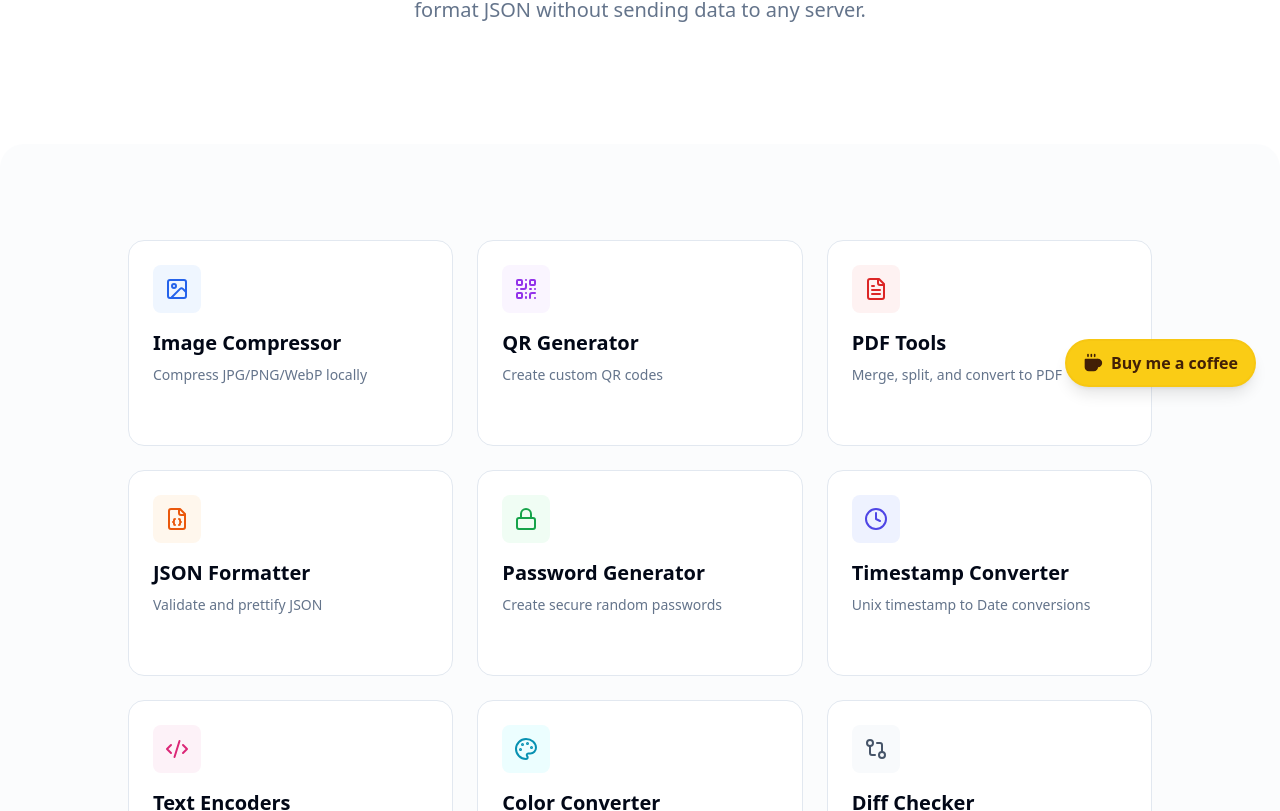
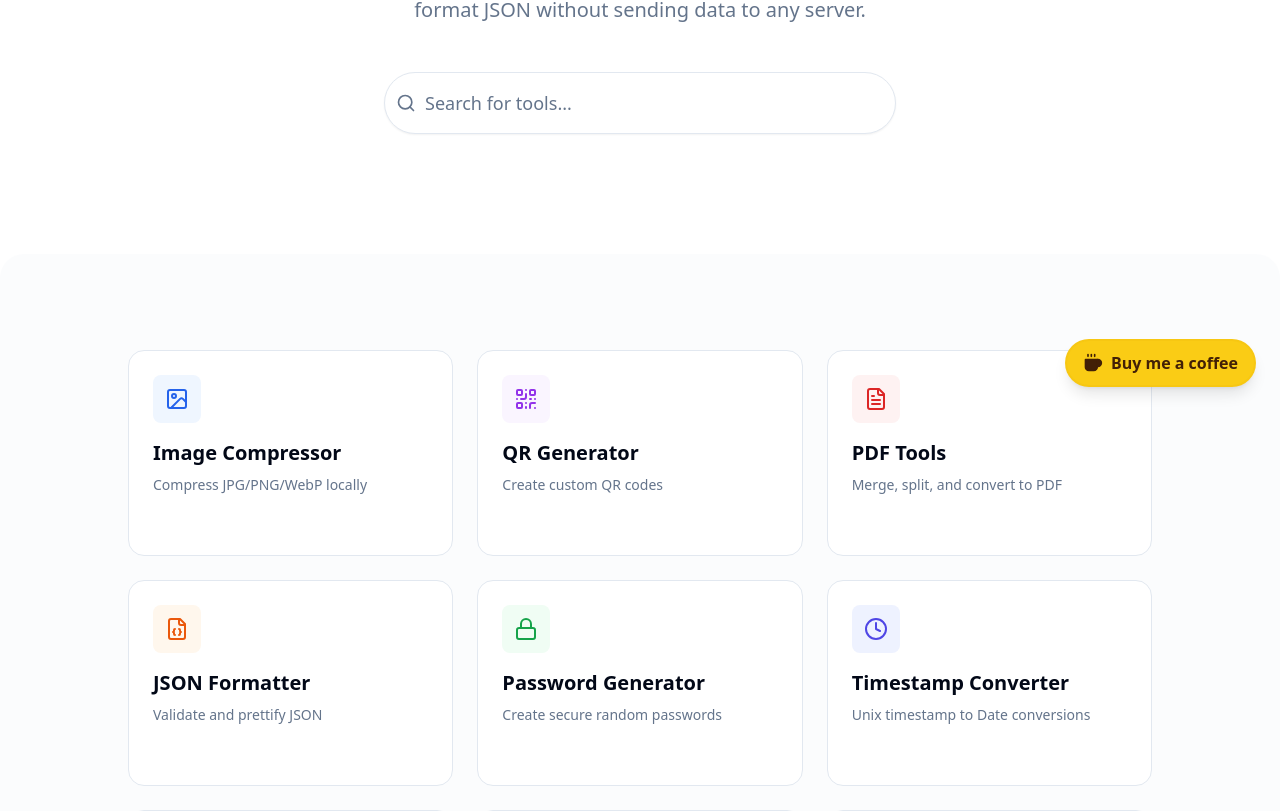
Before and after one commit to Ashjdghfjj/PureTool, a React (Vite) app: page / in a window 1280 px wide. Shown: the part 389-1200 px from the top of the page. Built offline with nearby package versions, Linux system fonts and the light colour scheme.

Commit message:
chore: add MIT license

```diff
--- a/package.json
+++ b/package.json
@@ -3,6 +3,8 @@
   "private": true,
   "version": "0.1.0",
   "type": "module",
+  "author": "Ashjdghfjj",
+  "license": "MIT",
   "scripts": {
     "dev": "vite",
     "build": "tsc && vite build",
--- a/src/pages/Home.tsx
+++ b/src/pages/Home.tsx
@@ -1,11 +1,109 @@
 import { Link } from 'react-router-dom';
-import { Image, Shield, Zap, Lock, FileJson, ArrowRight, QrCode, FileText, Clock, Code2, Palette, GitCompare } from 'lucide-react';
+import { Image, Shield, Zap, Lock, FileJson, ArrowRight, QrCode, FileText, Clock, Code2, Palette, GitCompare, Search } from 'lucide-react';
 import { useTranslation } from 'react-i18next';
+import { useState } from 'react';
 import SEO from '@/components/SEO';
 import { MobileDonation } from '@/components/Donation';
 
 export default function Home() {
   const { t } = useTranslation();
+  const [searchQuery, setSearchQuery] = useState('');
+
+  const tools = [
+    {
+      id: 'imageCompressor',
+      path: '/image-compressor',
+      icon: Image,
+      color: 'blue',
+      title: t('home.tools.imageCompressor.title'),
+      desc: t('home.tools.imageCompressor.desc')
+    },
+    {
+      id: 'qrGenerator',
+      path: '/qr-generator',
+      icon: QrCode,
+      color: 'purple',
+      title: t('home.tools.qrGenerator.title'),
+      desc: t('home.tools.qrGenerator.desc')
+    },
+    {
+      id: 'pdfTools',
+      path: '/pdf-tools',
+      icon: FileText,
+      color: 'red',
+      title: t('home.tools.pdfTools.title'),
+      desc: t('home.tools.pdfTools.desc')
+    },
+    {
+      id: 'jsonFormatter',
+      path: '/json-formatter',
+      icon: FileJson,
+      color: 'orange',
+      title: t('home.tools.jsonFormatter.title'),
+      desc: t('home.tools.jsonFormatter.desc')
+    },
+    {
+      id: 'passwordGenerator',
+      path: '/password-generator',
+      icon: Lock,
+      color: 'green',
+      title: t('home.tools.passwordGenerator.title'),
+      desc: t('home.tools.passwordGenerator.desc')
+    },
+    {
+      id: 'timestamp',
+      path: '/timestamp',
+      icon: Clock,
+      color: 'indigo',
+      title: t('home.tools.timestamp.title'),
+      desc: t('home.tools.timestamp.desc')
+    },
+    {
+      id: 'encoders',
+      path: '/encoders',
+      icon: Code2,
+      color: 'pink',
+      title: t('home.tools.encoders.title'),
+      desc: t('home.tools.encoders.desc')
+    },
+    {
+      id: 'color',
+      path: '/color',
+      icon: Palette,
+      color: 'cyan',
+      title: t('home.tools.color.title'),
+      desc: t('home.tools.color.desc')
+    },
+    {
+      id: 'diff',
+      path: '/diff',
+      icon: GitCompare,
+      color: 'slate',
+      title: t('home.tools.diff.title'),
+      desc: t('home.tools.diff.desc')
+    }
+  ];
+
+  const filteredTools = tools.filter(tool =>
+    tool.title.toLowerCase().includes(searchQuery.toLowerCase()) ||
+    tool.desc.toLowerCase().includes(searchQuery.toLowerCase())
+  );
+
+  const getColorClasses = (color: string) => {
+    const colors: Record<string, string> = {
+      blue: 'bg-blue-50 text-blue-600 group-hover:bg-blue-100',
+      purple: 'bg-purple-50 text-purple-600 group-hover:bg-purple-100',
+      red: 'bg-red-50 text-red-600 group-hover:bg-red-100',
+      orange: 'bg-orange-50 text-orange-600 group-hover:bg-orange-100',
+      green: 'bg-green-50 text-green-600 group-hover:bg-green-100',
+      indigo: 'bg-indigo-50 text-indigo-600 group-hover:bg-indigo-100',
+      pink: 'bg-pink-50 text-pink-600 group-hover:bg-pink-100',
+      cyan: 'bg-cyan-50 text-cyan-600 group-hover:bg-cyan-100',
+      slate: 'bg-slate-50 text-slate-600 group-hover:bg-slate-100'
+    };
+    return colors[color] || colors.blue;
+  };
+
   return (
     <div className="flex flex-col gap-10">
       <SEO
@@ -19,19 +117,39 @@ export default function Home() {
         <p className="max-w-[750px] text-lg text-muted-foreground sm:text-xl leading-relaxed">
           {t('home.subtitle')}
         </p>
+
+        {/* Search Bar */}
+        <div className="w-full max-w-lg relative mt-8">
+          <div className="absolute inset-y-0 left-0 pl-3 flex items-center pointer-events-none">
+            <Search className="h-5 w-5 text-muted-foreground" />
+          </div>
+          <input
+            type="text"
+            className="block w-full pl-10 pr-3 py-4 border border-input rounded-full leading-5 bg-background placeholder-muted-foreground focus:outline-none focus:ring-2 focus:ring-primary focus:border-primary sm:text-lg shadow-sm"
+            placeholder={t('home.searchPlaceholder')}
+            value={searchQuery}
+            onChange={(e) => setSearchQuery(e.target.value)}
+          />
+        </div>
       </section>
 
-      <section id="tools" className="container py-8 md:py-12 lg:py-24 bg-muted/30 rounded-3xl">
+      <section id="tools" className="container py-8 md:py-12 lg:py-24 bg-muted/30 rounded-3xl min-h-[400px]">
+        {filteredTools.length > 0 ? (
           <div className="mx-auto grid justify-center gap-6 sm:grid-cols-2 md:max-w-[64rem] md:grid-cols-3">
-           <Link to="/image-compressor" className="group relative overflow-hidden rounded-2xl border bg-background p-6 hover:shadow-lg hover:border-primary/50 transition-all duration-300">
+            {filteredTools.map((tool) => (
+              <Link
+                key={tool.id}
+                to={tool.path}
+                className="group relative overflow-hidden rounded-2xl border bg-background p-6 hover:shadow-lg hover:border-primary/50 transition-all duration-300"
+              >
                 <div className="flex flex-col justify-between h-full">
                   <div>
-                <div className="mb-4 inline-flex p-3 rounded-lg bg-blue-50 text-blue-600 group-hover:bg-blue-100 transition-colors">
-                  <Image className="h-6 w-6" />
+                    <div className={`mb-4 inline-flex p-3 rounded-lg transition-colors ${getColorClasses(tool.color)}`}>
+                      <tool.icon className="h-6 w-6" />
                     </div>
-                <h3 className="font-bold text-xl mb-2">{t('home.tools.imageCompressor.title')}</h3>
+                    <h3 className="font-bold text-xl mb-2">{tool.title}</h3>
                     <p className="text-sm text-muted-foreground">
-                  {t('home.tools.imageCompressor.desc')}
+                      {tool.desc}
                     </p>
                   </div>
                   <div className="mt-4 flex items-center text-sm font-medium text-primary opacity-0 group-hover:opacity-100 transition-opacity">
@@ -39,143 +157,13 @@ export default function Home() {
                   </div>
                 </div>
               </Link>
-
-           <Link to="/qr-generator" className="group relative overflow-hidden rounded-2xl border bg-background p-6 hover:shadow-lg hover:border-primary/50 transition-all duration-300">
-            <div className="flex flex-col justify-between h-full">
-              <div>
-                <div className="mb-4 inline-flex p-3 rounded-lg bg-purple-50 text-purple-600 group-hover:bg-purple-100 transition-colors">
-                  <QrCode className="h-6 w-6" />
+            ))}
           </div>
-                <h3 className="font-bold text-xl mb-2">{t('home.tools.qrGenerator.title')}</h3>
-                <p className="text-sm text-muted-foreground">
-                   {t('home.tools.qrGenerator.desc')}
-                </p>
+        ) : (
+          <div className="text-center py-20 text-muted-foreground">
+            <p className="text-xl">{t('home.noResults', { query: searchQuery })}</p>
           </div>
-               <div className="mt-4 flex items-center text-sm font-medium text-primary opacity-0 group-hover:opacity-100 transition-opacity">
-                Open Tool <ArrowRight className="ml-1 h-3 w-3" />
-              </div>
-            </div>
-          </Link>
-
-           <Link to="/pdf-tools" className="group relative overflow-hidden rounded-2xl border bg-background p-6 hover:shadow-lg hover:border-primary/50 transition-all duration-300">
-            <div className="flex flex-col justify-between h-full">
-              <div>
-                <div className="mb-4 inline-flex p-3 rounded-lg bg-red-50 text-red-600 group-hover:bg-red-100 transition-colors">
-                  <FileText className="h-6 w-6" />
-                </div>
-                <h3 className="font-bold text-xl mb-2">{t('home.tools.pdfTools.title')}</h3>
-                <p className="text-sm text-muted-foreground">
-                   {t('home.tools.pdfTools.desc')}
-                </p>
-              </div>
-               <div className="mt-4 flex items-center text-sm font-medium text-primary opacity-0 group-hover:opacity-100 transition-opacity">
-                Open Tool <ArrowRight className="ml-1 h-3 w-3" />
-              </div>
-            </div>
-          </Link>
-
-           <Link to="/json-formatter" className="group relative overflow-hidden rounded-2xl border bg-background p-6 hover:shadow-lg hover:border-primary/50 transition-all duration-300">
-            <div className="flex flex-col justify-between h-full">
-              <div>
-                <div className="mb-4 inline-flex p-3 rounded-lg bg-orange-50 text-orange-600 group-hover:bg-orange-100 transition-colors">
-                  <FileJson className="h-6 w-6" />
-                </div>
-                <h3 className="font-bold text-xl mb-2">{t('home.tools.jsonFormatter.title')}</h3>
-                <p className="text-sm text-muted-foreground">
-                  {t('home.tools.jsonFormatter.desc')}
-                </p>
-              </div>
-              <div className="mt-4 flex items-center text-sm font-medium text-primary opacity-0 group-hover:opacity-100 transition-opacity">
-                Open Tool <ArrowRight className="ml-1 h-3 w-3" />
-              </div>
-            </div>
-          </Link>
-
-           <Link to="/password-generator" className="group relative overflow-hidden rounded-2xl border bg-background p-6 hover:shadow-lg hover:border-primary/50 transition-all duration-300">
-            <div className="flex flex-col justify-between h-full">
-              <div>
-                <div className="mb-4 inline-flex p-3 rounded-lg bg-green-50 text-green-600 group-hover:bg-green-100 transition-colors">
-                  <Lock className="h-6 w-6" />
-                </div>
-                <h3 className="font-bold text-xl mb-2">{t('home.tools.passwordGenerator.title')}</h3>
-                <p className="text-sm text-muted-foreground">
-                   {t('home.tools.passwordGenerator.desc')}
-                </p>
-              </div>
-               <div className="mt-4 flex items-center text-sm font-medium text-primary opacity-0 group-hover:opacity-100 transition-opacity">
-                Open Tool <ArrowRight className="ml-1 h-3 w-3" />
-              </div>
-            </div>
-          </Link>
-
-           <Link to="/timestamp" className="group relative overflow-hidden rounded-2xl border bg-background p-6 hover:shadow-lg hover:border-primary/50 transition-all duration-300">
-            <div className="flex flex-col justify-between h-full">
-              <div>
-                <div className="mb-4 inline-flex p-3 rounded-lg bg-indigo-50 text-indigo-600 group-hover:bg-indigo-100 transition-colors">
-                  <Clock className="h-6 w-6" />
-                </div>
-                <h3 className="font-bold text-xl mb-2">{t('home.tools.timestamp.title')}</h3>
-                <p className="text-sm text-muted-foreground">
-                   {t('home.tools.timestamp.desc')}
-                </p>
-              </div>
-               <div className="mt-4 flex items-center text-sm font-medium text-primary opacity-0 group-hover:opacity-100 transition-opacity">
-                Open Tool <ArrowRight className="ml-1 h-3 w-3" />
-              </div>
-            </div>
-          </Link>
-
-           <Link to="/encoders" className="group relative overflow-hidden rounded-2xl border bg-background p-6 hover:shadow-lg hover:border-primary/50 transition-all duration-300">
-             <div className="flex flex-col justify-between h-full">
-               <div>
-                 <div className="mb-4 inline-flex p-3 rounded-lg bg-pink-50 text-pink-600 group-hover:bg-pink-100 transition-colors">
-                   <Code2 className="h-6 w-6" />
-                 </div>
-                 <h3 className="font-bold text-xl mb-2">{t('home.tools.encoders.title')}</h3>
-                 <p className="text-sm text-muted-foreground">
-                    {t('home.tools.encoders.desc')}
-                 </p>
-               </div>
-                <div className="mt-4 flex items-center text-sm font-medium text-primary opacity-0 group-hover:opacity-100 transition-opacity">
-                 Open Tool <ArrowRight className="ml-1 h-3 w-3" />
-               </div>
-             </div>
-           </Link>
-
-           <Link to="/color" className="group relative overflow-hidden rounded-2xl border bg-background p-6 hover:shadow-lg hover:border-primary/50 transition-all duration-300">
-             <div className="flex flex-col justify-between h-full">
-               <div>
-                 <div className="mb-4 inline-flex p-3 rounded-lg bg-cyan-50 text-cyan-600 group-hover:bg-cyan-100 transition-colors">
-                   <Palette className="h-6 w-6" />
-                 </div>
-                 <h3 className="font-bold text-xl mb-2">{t('home.tools.color.title')}</h3>
-                 <p className="text-sm text-muted-foreground">
-                    {t('home.tools.color.desc')}
-                 </p>
-               </div>
-                <div className="mt-4 flex items-center text-sm font-medium text-primary opacity-0 group-hover:opacity-100 transition-opacity">
-                 Open Tool <ArrowRight className="ml-1 h-3 w-3" />
-               </div>
-             </div>
-           </Link>
-
-           <Link to="/diff" className="group relative overflow-hidden rounded-2xl border bg-background p-6 hover:shadow-lg hover:border-primary/50 transition-all duration-300">
-             <div className="flex flex-col justify-between h-full">
-               <div>
-                 <div className="mb-4 inline-flex p-3 rounded-lg bg-slate-50 text-slate-600 group-hover:bg-slate-100 transition-colors">
-                   <GitCompare className="h-6 w-6" />
-                 </div>
-                 <h3 className="font-bold text-xl mb-2">{t('home.tools.diff.title')}</h3>
-                 <p className="text-sm text-muted-foreground">
-                    {t('home.tools.diff.desc')}
-                 </p>
-               </div>
-                <div className="mt-4 flex items-center text-sm font-medium text-primary opacity-0 group-hover:opacity-100 transition-opacity">
-                 Open Tool <ArrowRight className="ml-1 h-3 w-3" />
-               </div>
-             </div>
-           </Link>
-         </div>
+        )}
       </section>
 
       <section className="container space-y-6 py-8 md:py-12 lg:py-24">
```
Also changed, not shown: 1 other file (tests, documents, lock files or other folders). Lines whose indentation alone changed are shown as unchanged.
